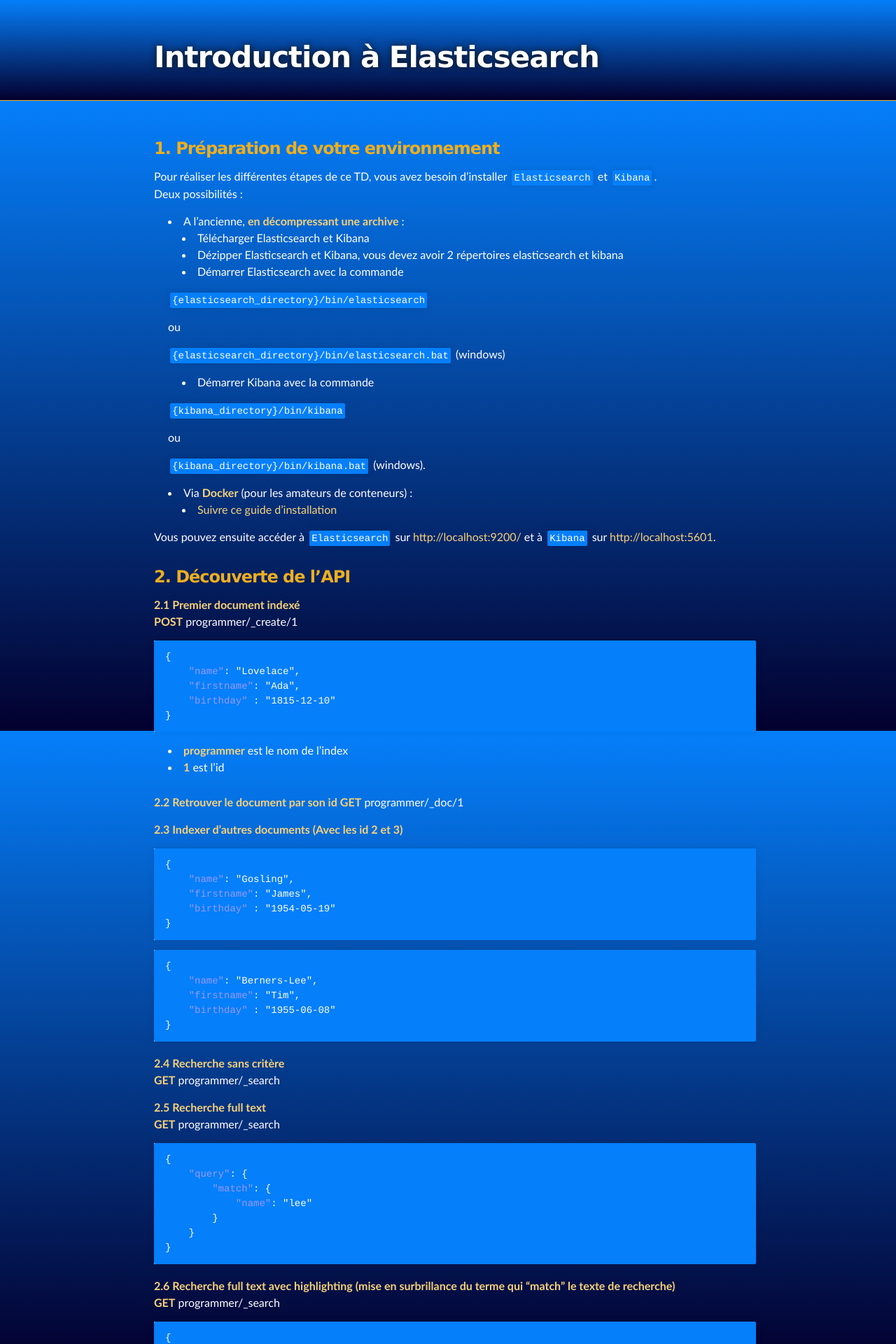
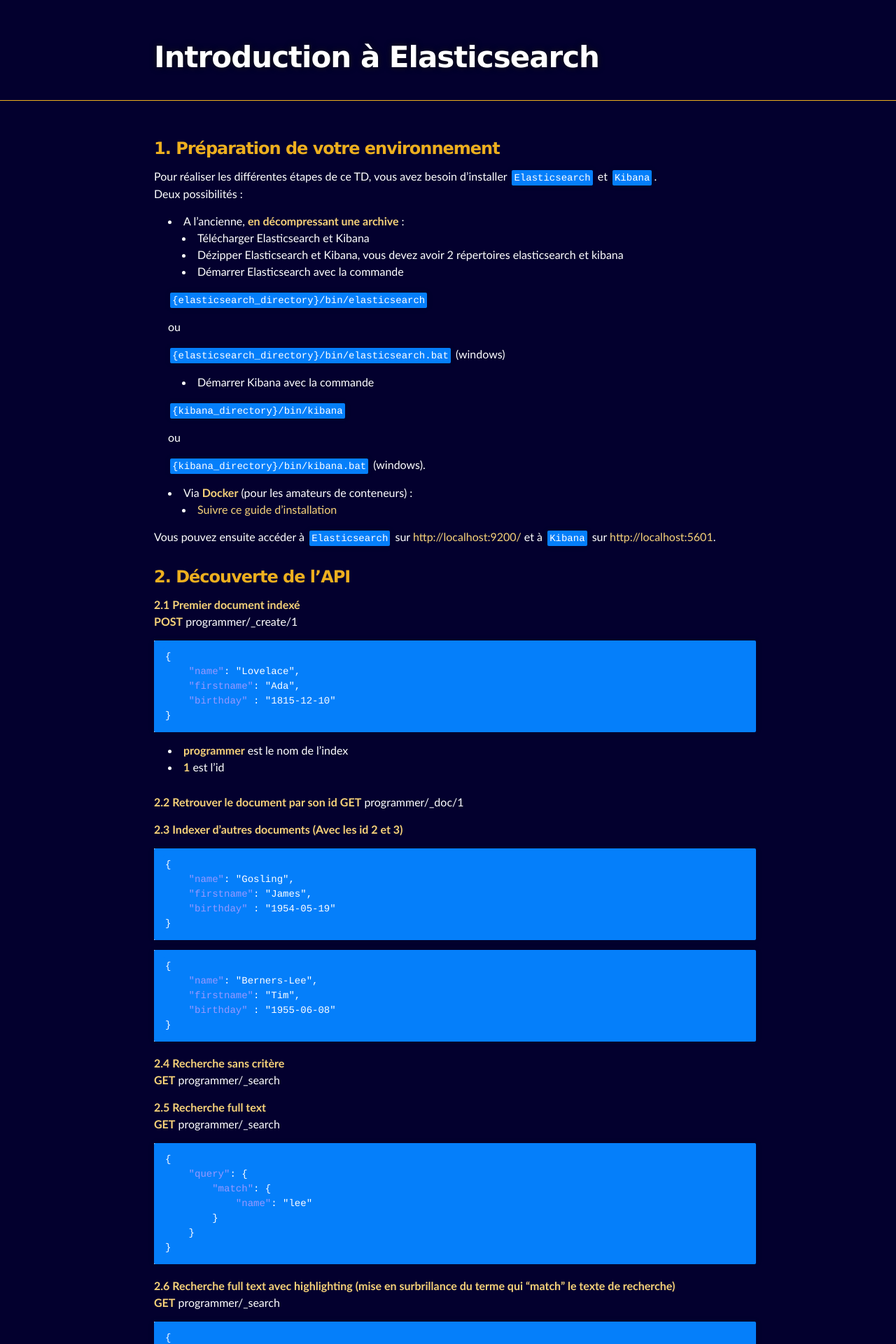
Before and after one commit to oziade/oziade.github.io, a Jekyll site: the page built from index.md, in a window 1280 px wide. Shown: the top 1920 px of the page at 70% size. Built offline with Jekyll 4.4.1, drawn with Linux system fonts in a browser that asks for light colours; nearby versions of some CDN libraries.

```diff
--- a/stylesheets/stylesheet.css
+++ b/stylesheets/stylesheet.css
@@ -62,7 +62,6 @@ body {
   font-family: 'Myriad Pro', Calibri, Helvetica, Arial, sans-serif;
   line-height: 1.5;
   -webkt-font-smoothing: antialiased;i
-  background-image: linear-gradient(#057ffa,#03002e);
   background: #03002e;
   background-color: #03002e;
 }
@@ -284,7 +283,7 @@ Full-Width Styles
 
 
 #header_wrap{
-  background-image: linear-gradient(#057ffa,#03002e);
+
 }
 
 #header_wrap .inner {
@@ -311,7 +310,6 @@ Full-Width Styles
 
 
 #main_content_wrap {
-  background-image: linear-gradient(#057ffa,#03002e);
   background-attachment: fixed;
   border-top: 1px solid #EDAF1F;
   border-bottom: 1px solid #111;
```
